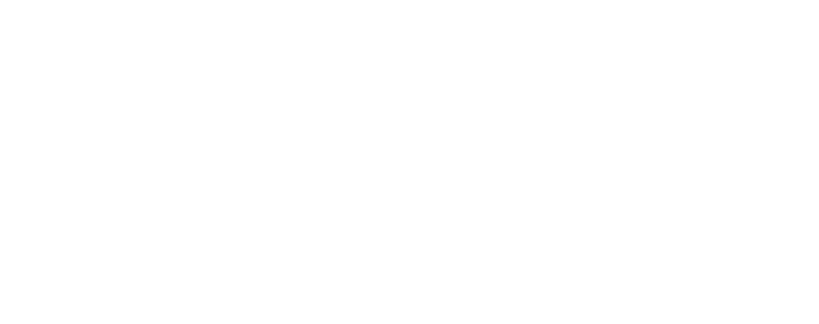
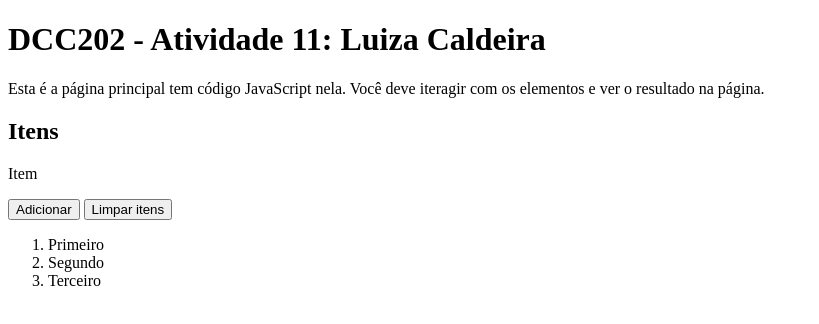
Before and after one commit to ufjf-dcc202/ufjf-dcc202-2023-3-a-atv11-luizacaldeira, a plain HTML site: page index.html in a window 1280 px wide. Shown: the whole page, without its empty margins (0-819 px from the left). Drawn offline with Linux system fonts and the light colour scheme.

Commit message:
alterações iniciais no arquivo index.html

```diff
--- a/index.html
+++ b/index.html
@@ -1,11 +1,27 @@
 <!DOCTYPE html>
-<html lang="en">
+<html lang="pt">
 <head>
     <meta charset="UTF-8">
     <meta name="viewport" content="width=device-width, initial-scale=1.0">
-    <title>Document</title>
+    <title>DCC202 - Atividade 11: Luiza Caldeira</title>
+    <script src="main.js" type="module"></script>
 </head>
 <body>
+   <main>
+    <h1>DCC202 - Atividade 11: Luiza Caldeira</h1>
+    <p>Esta é a página principal tem código JavaScript nela. Você deve iteragir com os elementos e ver o resultado na página.</p>
+    <section>
+        <h2>Itens</h2>
+        <p id="entrada">Item</p>
+        <button id="adicionar">Adicionar</button>
+        <button id="limpar"> Limpar itens</button>
+        <ol id="saida">
+            <li>Primeiro</li>
+            <li>Segundo</li>
+            <li>Terceiro</li>
+        </ol>
 
+    </section>
+   </main>
 </body>
 </html>
```
